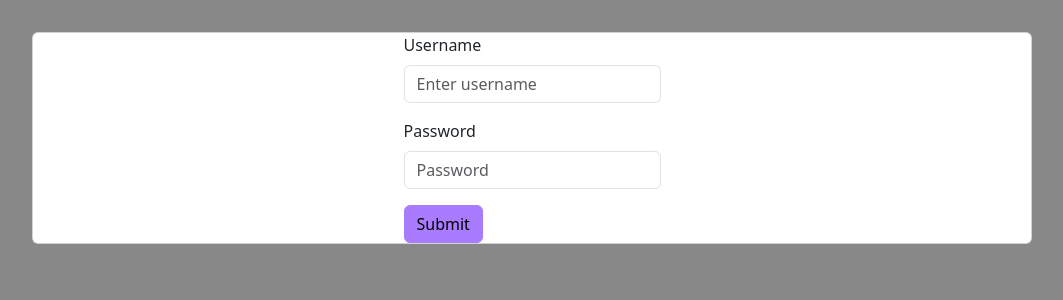
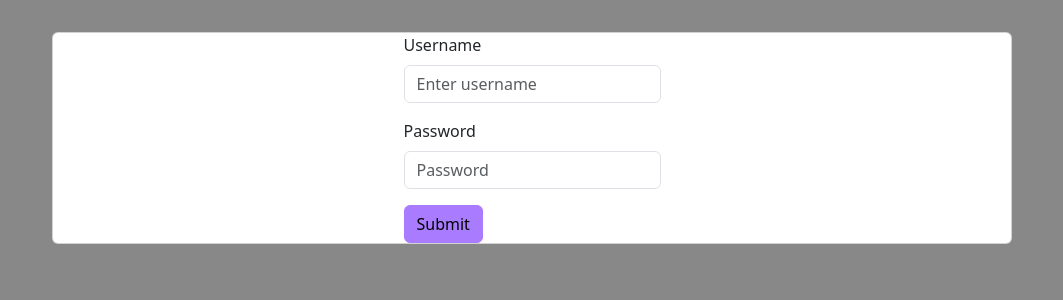
Before and after one commit to higorcraco/atlas, a React (Vite) app in the folder web/: page /login in a window 1280 px wide. Shown: the top 300 px of the page, without its empty margins (108-1171 px from the left). Built offline with nearby package versions, Linux system fonts and the light colour scheme.

Commit message:
fix the main page

```diff
--- a/web/src/routes/Routes.tsx
+++ b/web/src/routes/Routes.tsx
@@ -23,7 +23,11 @@ const MainRoutes = () => {
             {loggedUser?.acessToken && <NavbarApp />}
             <Container
               fluid
-              style={{ width: "1024px", margin: "2em auto" }}
+              style={{
+                width: "1024px",
+                margin: "0 auto",
+                padding: "2em 2em",
+              }}
               className="justify-content-center"
             >
               <Outlet />
```
